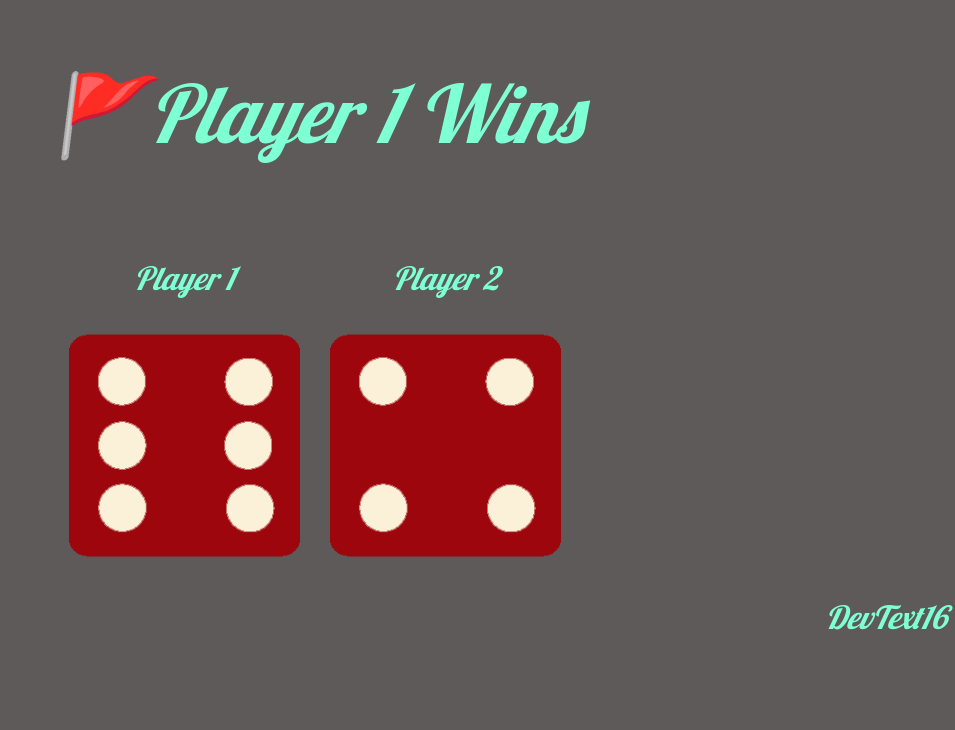
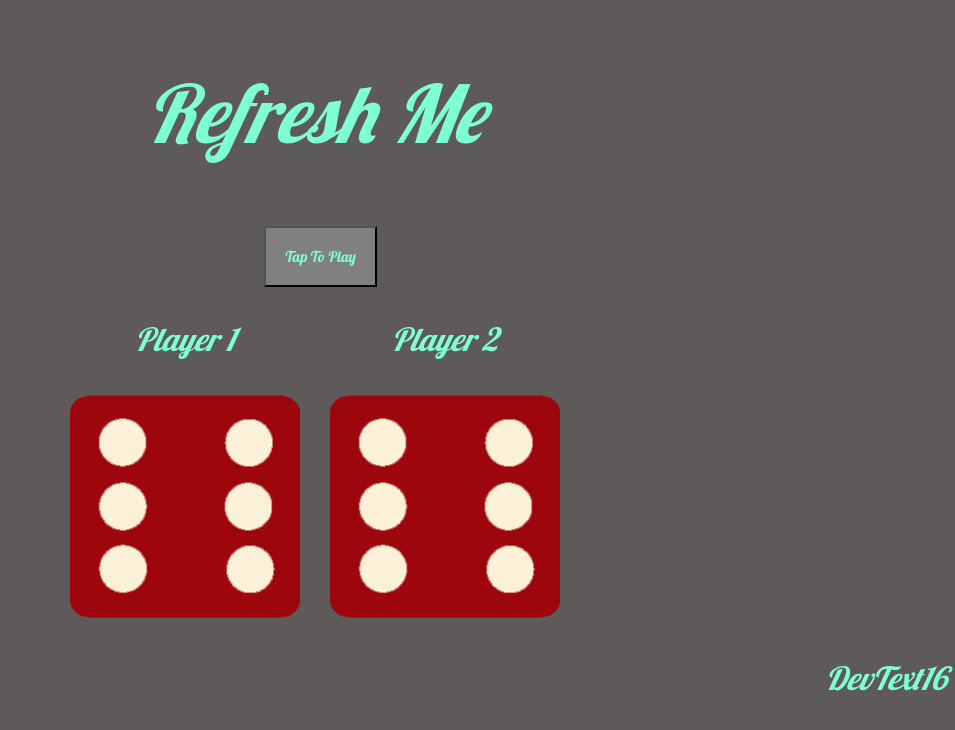
Before and after one commit to onosejoor/Dice-challenge, a plain HTML site: page index.html in a window 1280 px wide. Shown: the whole page, without its empty margins (325-1280 px from the left). Drawn offline with Linux system fonts and the light colour scheme.

Commit message:
Add files via upload
added a play button using what i learned about addEventListeners.

```diff
--- a/index.html
+++ b/index.html
@@ -12,7 +12,7 @@
 <body>
     <div class="container">
             <h1>Refresh Me</h1>
-
+            <button class="play">Tap To Play</button>
     <!-- Player 1 -->
 
     <div class="dice">
--- a/index.js
+++ b/index.js
@@ -1,6 +1,7 @@
 // Player 1//
+document.querySelector(".play").addEventListener("click", function(){
 
-var randomNumber1 = Math.floor(Math.random()*6)+1;
+    var randomNumber1 = Math.floor(Math.random()*6)+1;
 
 var randomImage1 = "dice" + randomNumber1 + ".png";
 
@@ -17,14 +18,16 @@ document.querySelectorAll("img")[1].setAttribute("src", randomImage2);
 // Winner //
 
 if(randomNumber1 > randomNumber2){
-    document.querySelector("h1").textContent = "🚩Player 1 Wins"
+    document.querySelector("h1").textContent = "🚩Player 1 Wins!"
 }
 
 else if(randomNumber2 > randomNumber1){
-    document.querySelector("h1").textContent = "🚩Player 2 Wins"
+    document.querySelector("h1").textContent = "🚩Player 2 Wins!"
 }
 
 else{
-    document.querySelector("h1").textContent = "Draw"
+    document.querySelector("h1").textContent = "Draw!"
 
 }
+
+});
--- a/style.css
+++ b/style.css
@@ -1,6 +1,7 @@
 body{
    background-color: rgb(94, 90, 90);
-    font-family: 'Lucida Sans', 'Lucida Sans Regular', 'Lucida Grande', 'Lucida Sans Unicode', Geneva, Verdana, sans-serif;
+   font-weight: 400;
+   font-family: "Lobster", sans-serif;
 }
 
 h1{
@@ -43,7 +44,13 @@ footer{
 }
 
 button{
-    padding: 3%;
+    padding: 1.5%;
+    background-color: gray;
+    color: aquamarine;
+    font-family: "Lobster", sans-serif;
+    font-size: 15px;
+    display: block;
+    margin-left: 46%;
 }
 
 @media(max-width: 500px){
@@ -54,4 +61,8 @@ button{
     footer>p{
         font-size: 15px;
     }
+
+    .play{
+        margin-left: 43%;
+    }
 }
```
